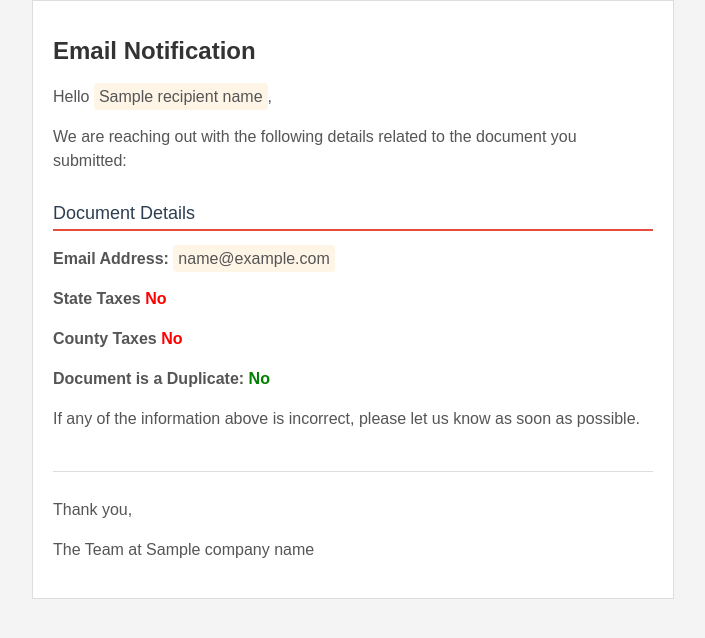
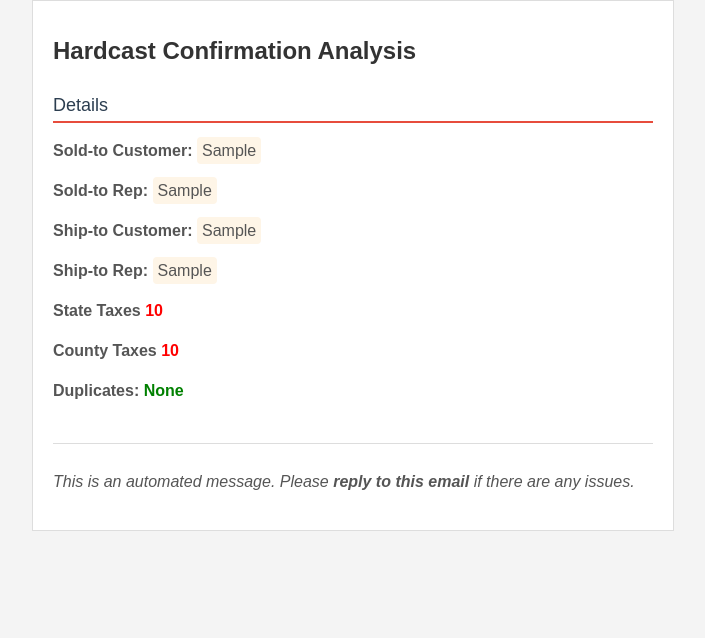
Before and after one commit to shupe-carboni/backend, a Python web app: template app/hardcast/templates/confirmation_analysis_email.html in a window 1280 px wide. Shown: the top 638 px of the page, without its empty margins (287-992 px from the left). Run offline with Jinja, Linux system fonts and the light colour scheme; the template is opened without the code that fills it: most values are stand-ins (such as "Sample title", 1, 10 or a date in 2020).

Commit message:
More customized - more attributes used

```diff
--- a/app/hardcast/templates/confirmation_analysis_email.html
+++ b/app/hardcast/templates/confirmation_analysis_email.html
@@ -60,45 +60,52 @@
 </head>
 <body>
     <div class="email-container">
-        <h1>Email Notification</h1>
+        <h1>Hardcast Confirmation Analysis</h1>
 
-        <p>Hello <span class="highlight">{{ recipient_name }}</span>,</p>
+        <!-- <p>Hello <span class="highlight">{{ recipient_name }}</span>,</p> -->
 
-        <p>We are reaching out with the following details related to the document you submitted:</p>
+        <!-- <p>We are reaching out with the following details related to the document you submitted:</p> -->
 
-        <div class="section-title">Document Details</div>
+        <div class="section-title">Details</div>
 
-        <p><strong>Email Address:</strong> <span class="highlight">{{ email_address }}</span></p>
+        <p><strong>Sold-to Customer:</strong> <span class="highlight">{{ sold_to_customer }}</span></p>
+        <p><strong>Sold-to Rep:</strong> <span class="highlight">{{ sold_to_rep }}</span></p>
+        <p><strong>Ship-to Customer:</strong> <span class="highlight">{{ ship_to_customer }}</span></p>
+        <p><strong>Ship-to Rep:</strong> <span class="highlight">{{ ship_to_rep }}</span></p>
 
         <p><strong>State Taxes</strong>
             {% if has_state_tax %}
-            <span class="status" style="color:green;">Yes</span>
+            <span class="status" style="color:green;">{{ state_tax }}</span>
             {% else %}
-            <span class="status" style="color:red;">No</span>
+            <span class="status" style="color:red;">{{ state_tax }}</span>
             {% endif %}
         </p>
         <p><strong>County Taxes</strong>
             {% if has_county_tax %}
-            <span class="status" style="color:green;">Yes</span>
+            <span class="status" style="color:green;">{{ county_tax }}</span>
             {% else %}
-            <span class="status" style="color:red;">No</span>
+            <span class="status" style="color:red;">{{ county_tax }}</span>
             {% endif %}
         </p>
 
-        <p><strong>Document is a Duplicate:</strong>
+        <p><strong>Duplicates:</strong>
             {% if is_duplicate %}
             <span class="status" style="color:red;">Yes</span> <br>
-            <span class="important">This document appears to be a duplicate.</span>
+            <!-- <span class="important">This document appears to be a duplicate.</span> -->
+             <ul>
+                {% for dup in duplicates %}
+                <li>PO: {{ dup[0] }}, Recieved: {{ dup[1] }}</li>
+                {% endfor %}
+             </ul>
             {% else %}
-            <span class="status" style="color:green;">No</span>
+            <span class="status" style="color:green;">None</span>
             {% endif %}
         </p>
 
-        <p>If any of the information above is incorrect, please let us know as soon as possible.</p>
+        <!-- <p>If any of the information above is incorrect, please let us know as soon as possible.</p> -->
 
         <div class="footer">
-            <p>Thank you,</p>
-            <p>The Team at {{ company_name }}</p>
+            <p><i>This is an automated message. Please <b>reply to this email</b> if there are any issues.</i></p>
         </div>
     </div>
 </body>
```
